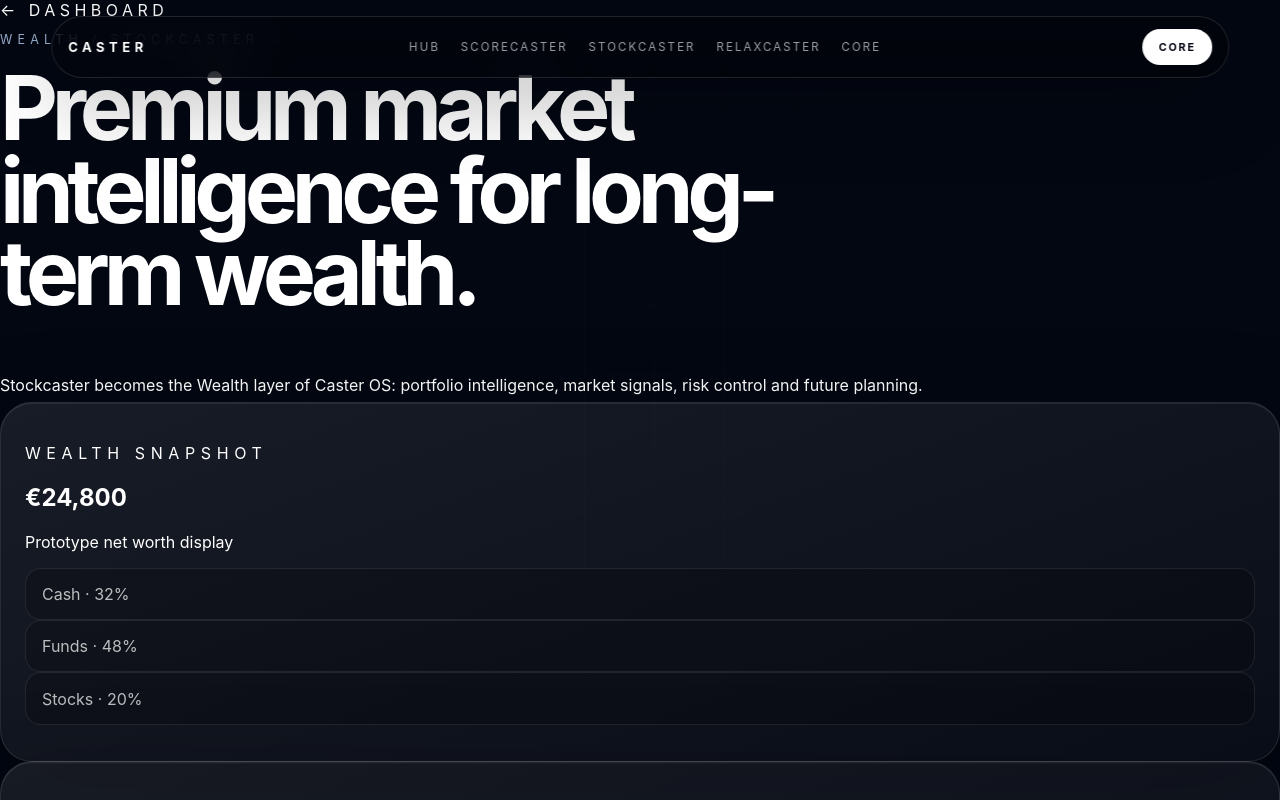
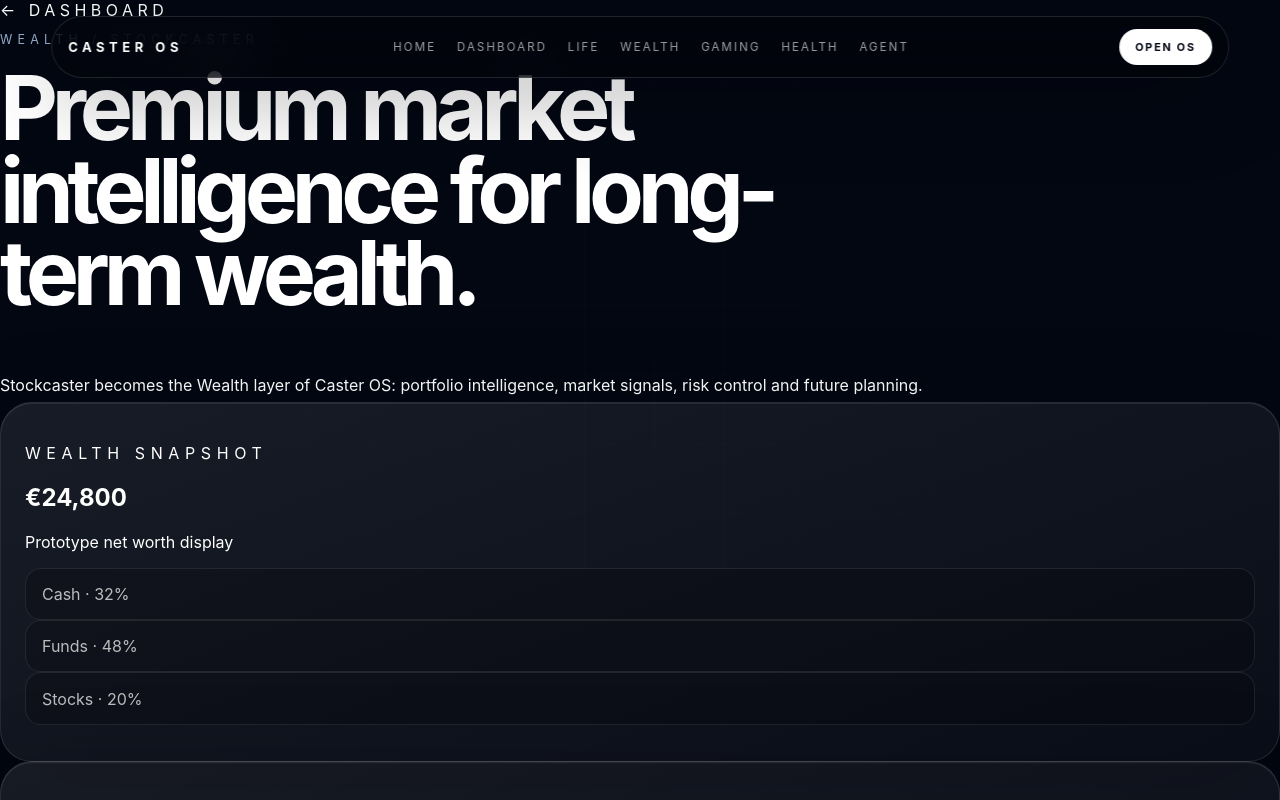
Before and after one commit to vv-glitchhub/Caster-hub, a Next.js app: page /wealth/stockcaster in a window 1280 px wide. Shown: the top 800 px of the page. Built offline with nearby package versions, Linux system fonts and the light colour scheme.

Commit message:
Upgrade navigation to Caster OS structure

```diff
--- a/components/CasterNav.tsx
+++ b/components/CasterNav.tsx
@@ -1,21 +1,23 @@
 const links = [
-  { href: '/', label: 'Hub' },
-  { href: '/scorecaster', label: 'Scorecaster' },
-  { href: '/stockcaster', label: 'Stockcaster' },
-  { href: '/relaxcaster', label: 'Relaxcaster' },
-  { href: '/caster-core', label: 'Core' }
+  { href: '/', label: 'Home' },
+  { href: '/dashboard', label: 'Dashboard' },
+  { href: '/life', label: 'Life' },
+  { href: '/wealth/stockcaster', label: 'Wealth' },
+  { href: '/gaming/scorecaster', label: 'Gaming' },
+  { href: '/health/relaxcaster', label: 'Health' },
+  { href: '/agent', label: 'Agent' },
 ]
 
 export default function CasterNav() {
   return (
     <header className="caster-nav">
-      <a href="/" className="caster-brand">Caster</a>
+      <a href="/" className="caster-brand">Caster OS</a>
       <nav className="caster-links" aria-label="Caster navigation">
         {links.map((link) => (
           <a key={link.href} href={link.href}>{link.label}</a>
         ))}
       </nav>
-      <a className="caster-nav-cta" href="/caster-core">Core</a>
+      <a className="caster-nav-cta" href="/dashboard">Open OS</a>
     </header>
   )
 }
```
